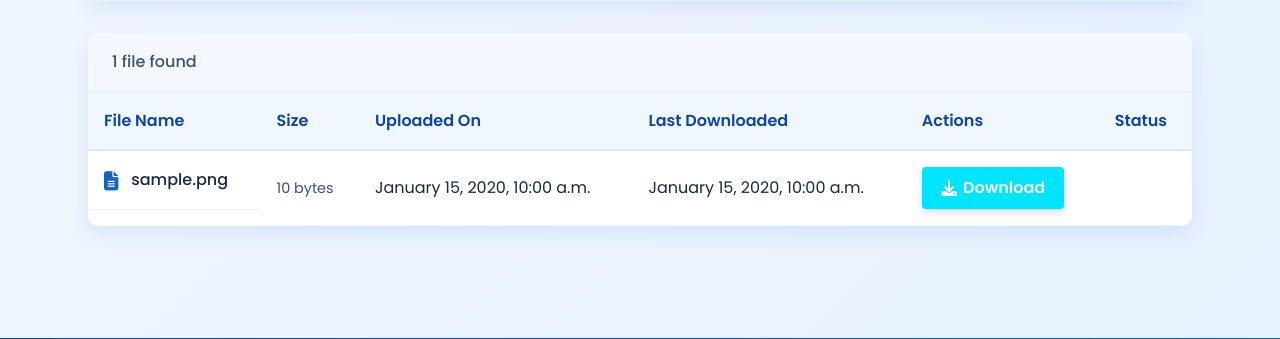
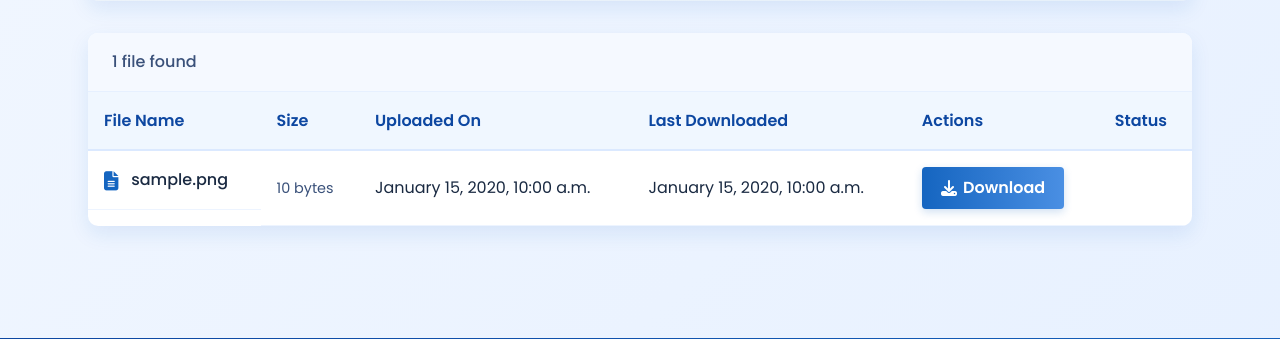
Before and after one commit to Parth-Parakhiya/DataCascade, a Django app: page /files/ in a window 1280 px wide. Shown: the part 1008-1347 px from the top of the page. Run offline with Django 5.2, Linux system fonts and the light colour scheme; a user stored in the database is signed in; tables that the repository leaves empty hold one stand-in row (values such as "Sample post").

Commit message:
button changes

```diff
--- a/storage_app/templates/files.html
+++ b/storage_app/templates/files.html
@@ -132,7 +132,7 @@
                         </td>
                         <td>
                             <a href="{% url 'download_file' file_id=file.file_id %}"
-                                class="btn btn-primary download-btn" data-file-id="{{ file.file_id }}"
+                                class="btn btn-primary download-btn button-main" data-file-id="{{ file.file_id }}"
                                 data-file-name="{{ file.file_name }}" download>
                                 <i class="fas fa-download"></i> Download
                             </a>
```
